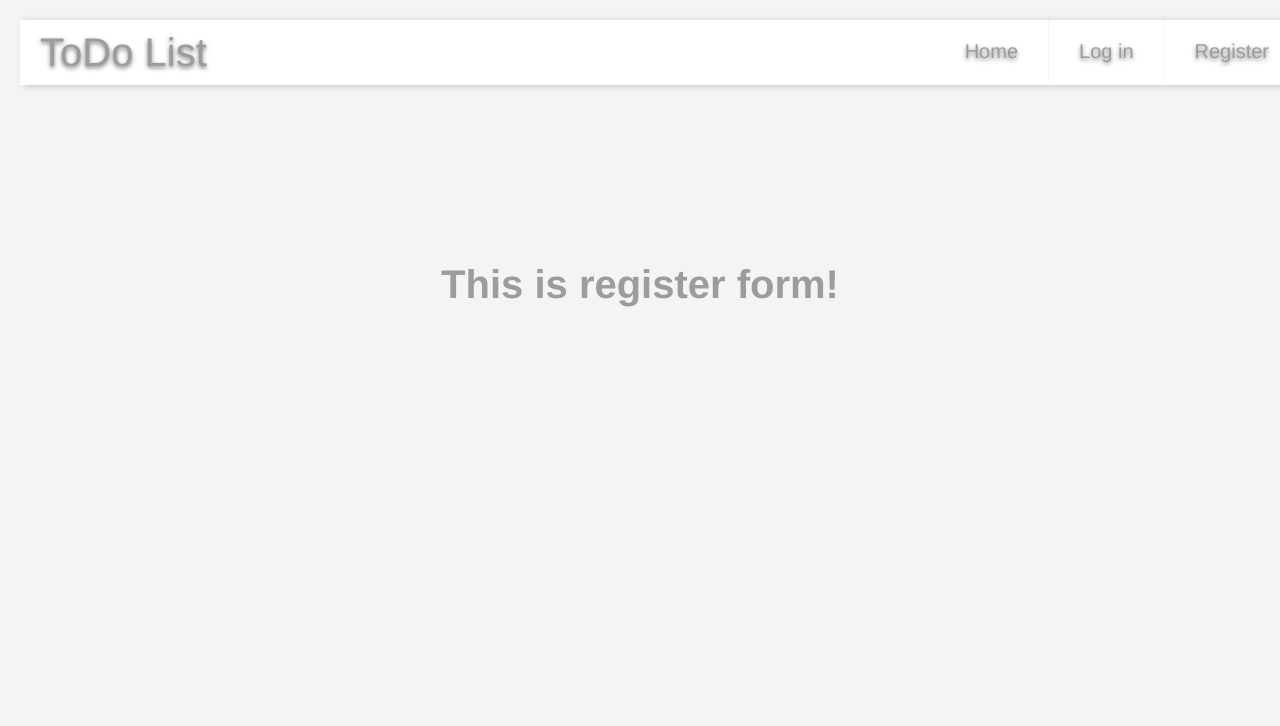
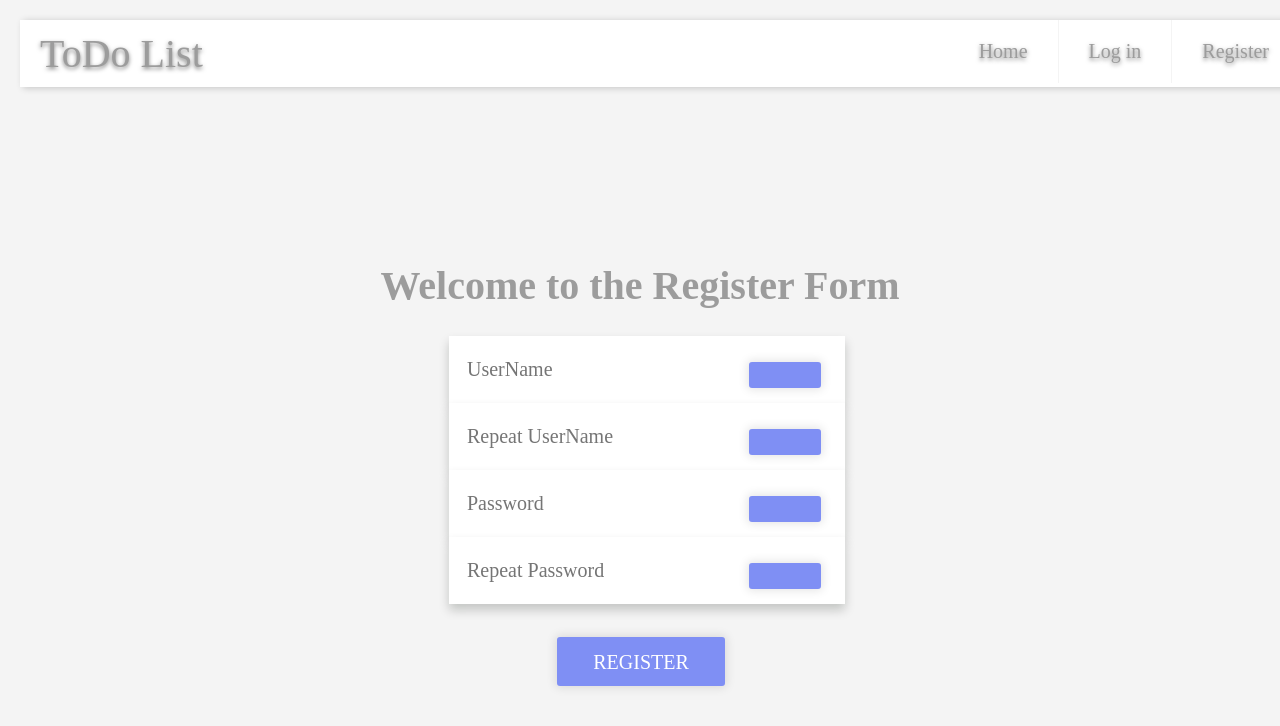
Before and after one commit to MilanK1/to-do-list-client, a React (Create React App) app: page /register in a window 1280 px wide. Shown: the top 726 px of the page. Built offline with nearby package versions, Linux system fonts and the light colour scheme.

Commit message:
Added new font, added onKeyPress and made the input not reload the page every time the key is forcing the function to start.

```diff
--- a/src/Components/list/List.js
+++ b/src/Components/list/List.js
@@ -26,6 +26,9 @@ const getList = ()=>{
 
 
     const addListButton = ()=>{
+
+
+
 const box = {
     text:inpValue,
     pos: 0
@@ -36,6 +39,8 @@ const box = {
 
  setInpValue("")
 // Functions go here
+
+
 
         //POST request for the server to get input value
 Axios.post(`http://localhost:8001/todo/addToDo`, box).then(res=>{
@@ -57,7 +62,18 @@ Axios.post(`http://localhost:8001/todo/addToDo`, box).then(res=>{
 
     }
 
+    const handler = (event) => {
+        if (event.key === 'Enter') {
+            addListButton()
+        } else {
+            console.log("Enter was not pressed")
+        }
 
+
+    };
+    function handleSubmit(event) {
+        event.preventDefault();
+    }
 
 
 
@@ -71,9 +87,9 @@ Axios.post(`http://localhost:8001/todo/addToDo`, box).then(res=>{
 
     <div className="container">
         <div className="container__item">
-            <form className="form">
-                <input type="input" className="form__field" placeholder="ToDo" value={inpValue} onChange={(e)=>setInpValue(e.target.value)}/>
-                <button type="button" className="btn btn--primary btn--inside" onClick={addListButton}>Add</button>
+            <form className="form"  onSubmit={handleSubmit}  onKeyPress={(e)=>handler(e)}>
+                <input type="text"   className="form__field" placeholder="ToDo" value={inpValue} onChange={(e)=>setInpValue(e.target.value)} />
+                <button type="button" className="btn btn--primary btn--inside" onClick={addListButton} >Add</button>
             </form>
         </div>
 
--- a/src/Components/login/Login.js
+++ b/src/Components/login/Login.js
@@ -3,18 +3,19 @@ const Login =()=>{
 
     return(
         <div className="container">
+            <h1>Welcome to the Login Form</h1>
             <div className="container__item">
                 <form className="form">
                     <input type="input" className="form__field" placeholder="UserName" />
                     <button type="button" className="btn btn--primary btn--inside uppercase"> </button>
-                    <input type="input" className="form__field" placeholder="Password" />
+                    <input type="password" className="form__field" placeholder="Password" />
                     <button type="button" className="btn btn--primary btn--inside uppercase"> </button>
 
                 </form>
 
             </div>
             <br/>
-            <button type="button" className="btn btn--primary btn--inside uppercase submit-btn">Submit</button>
+            <button type="button" className="btn btn--primary btn--inside uppercase submit-btn">Login</button>
         </div>
     )
 }
--- a/src/Components/login/login.css
+++ b/src/Components/login/login.css
@@ -6,6 +6,7 @@
 html, body, .container {
     height: 100%;
     font-size: 20px;
+    font-family:  'Brush Script MT', cursive;
 }
 a {
     color: inherit;
@@ -78,5 +79,5 @@ button {
 }
 .submit-btn{
    position: relative;
-   left: 6.45vh;
+   left: 2.7em;
 }
--- a/src/Components/register/Register.js
+++ b/src/Components/register/Register.js
@@ -1,8 +1,30 @@
- const Register = ()=>{
+import "./register.css"
+const Register =()=>{
+
     return(
         <div className="container">
-            <h1>This is register form!</h1>
+            <h1>Welcome to the Register Form</h1>
+            <div className="container__item">
+                <form className="form">
+                    <input type="input" className="form__field" placeholder="UserName" />
+                    <button type="button" className="btn btn--primary btn--inside uppercase"> </button>
+                    <br/>
+                    <input type="input" className="form__field" placeholder="Repeat UserName" />
+
+                    <button type="button" className="btn btn--primary btn--inside uppercase"> </button>
+                    <br/>
+                    <input type="password" className="form__field" placeholder="Password" />
+
+                    <button type="button" className="btn btn--primary btn--inside uppercase"> </button>
+                    <input type="password" className="form__field" placeholder="Repeat Password" />
+                    <button type="button" className="btn btn--primary btn--inside uppercase"> </button>
+
+                </form>
+
+            </div>
+            <br/>
+            <button type="button" className="btn btn--primary btn--inside uppercase submit-btn">Register</button>
         </div>
     )
 }
- export default Register
+export default Register
--- a/src/Components/register/register.css
+++ b/src/Components/register/register.css
@@ -0,0 +1,82 @@
+:root {
+    background: #f5f6fa;
+    color: #9c9c9c;
+    font: 1rem "PT Sans", sans-serif;
+}
+html, body, .container {
+    height: 100%;
+    font-size: 20px;
+}
+a {
+    color: inherit;
+}
+a:hover {
+    color: #7f8ff4;
+}
+.container {
+    display: flex;
+    flex-direction: column;
+    align-items: center;
+    justify-content: center;
+    padding:0.4em;
+    margin: 0.2em;
+    box-shadow:10px red;
+}
+.uppercase {
+    text-transform: uppercase;
+}
+.btn {
+    display: inline-block;
+    background: transparent;
+    color: inherit;
+    font: inherit;
+    border: 0;
+    outline: 0;
+    margin: 10px;
+    transition: all 200ms ease-in;
+    cursor: pointer;
+
+
+}
+.btn--primary {
+    background: #7f8ff4;
+    color: #fff;
+    box-shadow: 0 0 50px 40x rgba(0, 0, 0, .1);
+    /*text-shadow: 0 4px 4px #000;*/
+    border-radius: 3px;
+    padding: 12px 36px;
+    padding-top:14px;
+}
+.btn--primary:hover {
+    background: #6c7ff2;
+    text-shadow: 0px 2px 4px rgba(0,3,0,.5) !important;
+}
+.btn--primary:active {
+    background: #7f8ff4;
+    box-shadow: inset 0 0 10px 2px rgba(0, 0, 0, .2);
+    text-shadow: 0 4px 4px #000 !important;
+}
+.btn--inside {
+    margin-left: -96px;
+}
+.form__field {
+    width: 360px;
+    background: #fff;
+    color: #a3a3a3;
+    font: inherit;
+    box-shadow: 0 6px 10px 0 rgba(5, 14, 4, .2) !important;
+    border: 0;
+    outline: 0;
+    padding: 22px 18px;
+}
+li{
+    list-style: none;
+}
+button {
+    box-shadow: 1px 1px 10px 3px rgba(0,0,0,.2);
+
+}
+.submit-btn{
+    position: relative;
+    left: 2.7em;
+}
```
